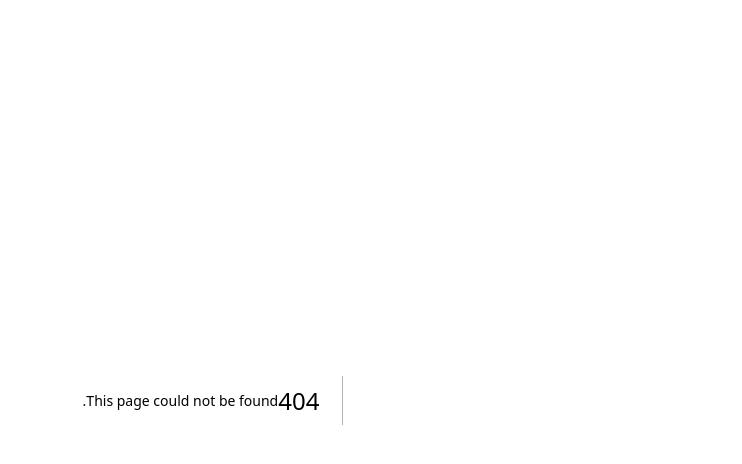
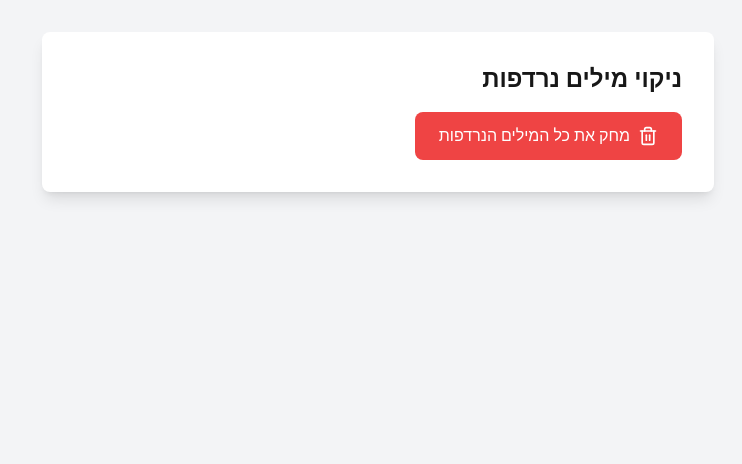
Before and after one commit to liatbenshai/ktiva-evrit, a Next.js app: page /admin/clear-synonyms in a window 1280 px wide. Before the commit this address had no page. Shown: the top 464 px of the page, without its empty margins (459-1201 px from the left). Built offline with nearby package versions, Linux system fonts and the light colour scheme.

Commit message:
Create page.tsx

```diff
--- /dev/null
+++ b/app/admin/clear-synonyms/page.tsx
@@ -0,0 +1,52 @@
+'use client';
+
+import { useState } from 'react';
+import { Trash2 } from 'lucide-react';
+
+export default function ClearSynonymsPage() {
+  const [loading, setLoading] = useState(false);
+  const [result, setResult] = useState('');
+
+  const handleClear = async () => {
+    if (!confirm('האם את בטוחה? זה ימחק את כל המילים הנרדפות!')) return;
+
+    setLoading(true);
+    try {
+      const response = await fetch('/api/synonyms/clear', {
+        method: 'POST',
+      });
+
+      if (!response.ok) throw new Error('Failed to clear');
+
+      const data = await response.json();
+      setResult(`✅ נמחקו ${data.count} מילים נרדפות`);
+    } catch (error) {
+      setResult('❌ שגיאה במחיקה');
+    } finally {
+      setLoading(false);
+    }
+  };
+
+  return (
+    <div className="min-h-screen bg-gray-100 p-8" dir="rtl">
+      <div className="max-w-2xl mx-auto bg-white rounded-lg shadow-lg p-8">
+        <h1 className="text-2xl font-bold mb-4">ניקוי מילים נרדפות</h1>
+
+        <button
+          onClick={handleClear}
+          disabled={loading}
+          className="bg-red-500 text-white px-6 py-3 rounded-lg hover:bg-red-600 disabled:opacity-50 flex items-center gap-2"
+        >
+          <Trash2 className="w-5 h-5" />
+          {loading ? 'מוחק...' : 'מחק את כל המילים הנרדפות'}
+        </button>
+
+        {result && (
+          <div className="mt-4 p-4 bg-gray-100 rounded-lg">
+            {result}
+          </div>
+        )}
+      </div>
+    </div>
+  );
+}
```
